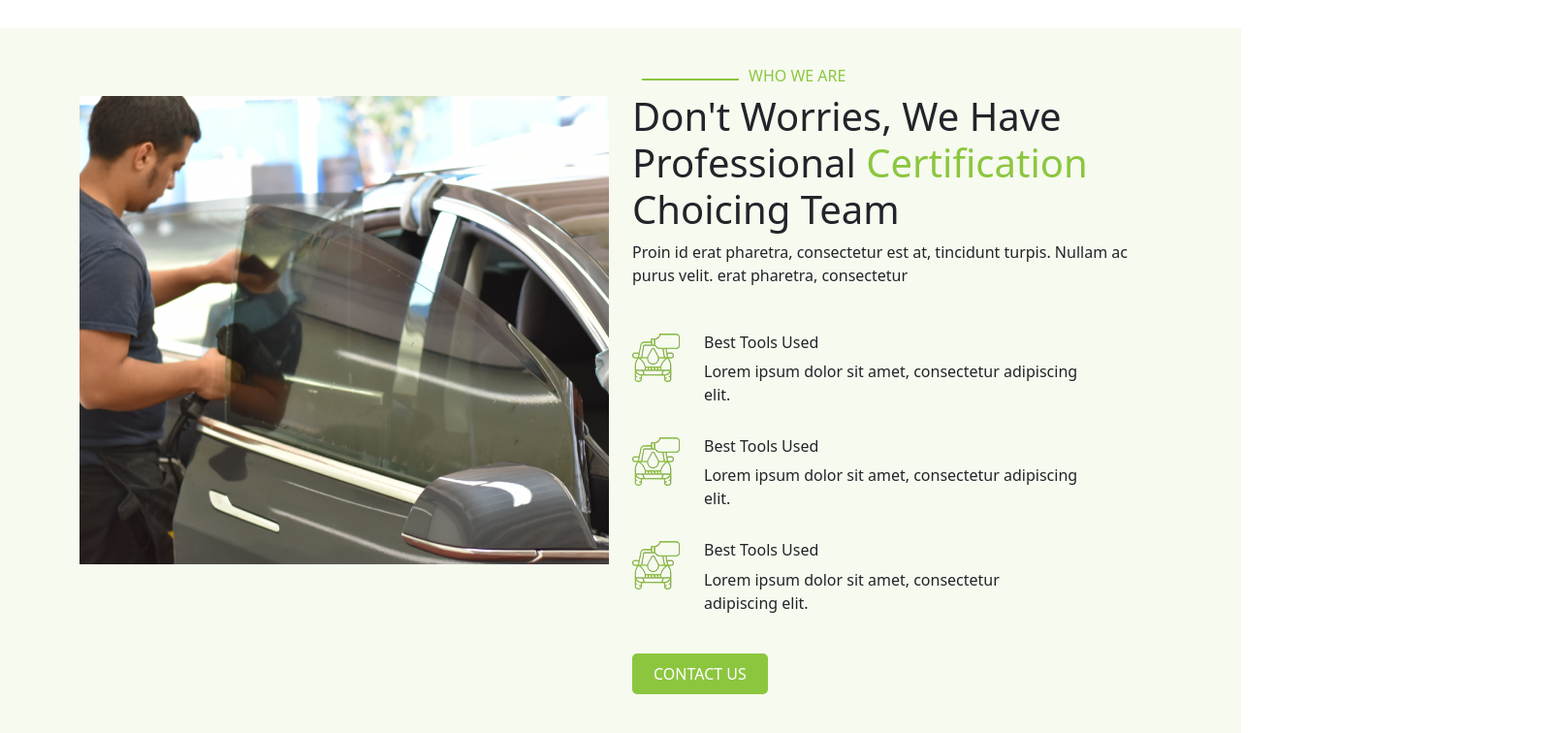
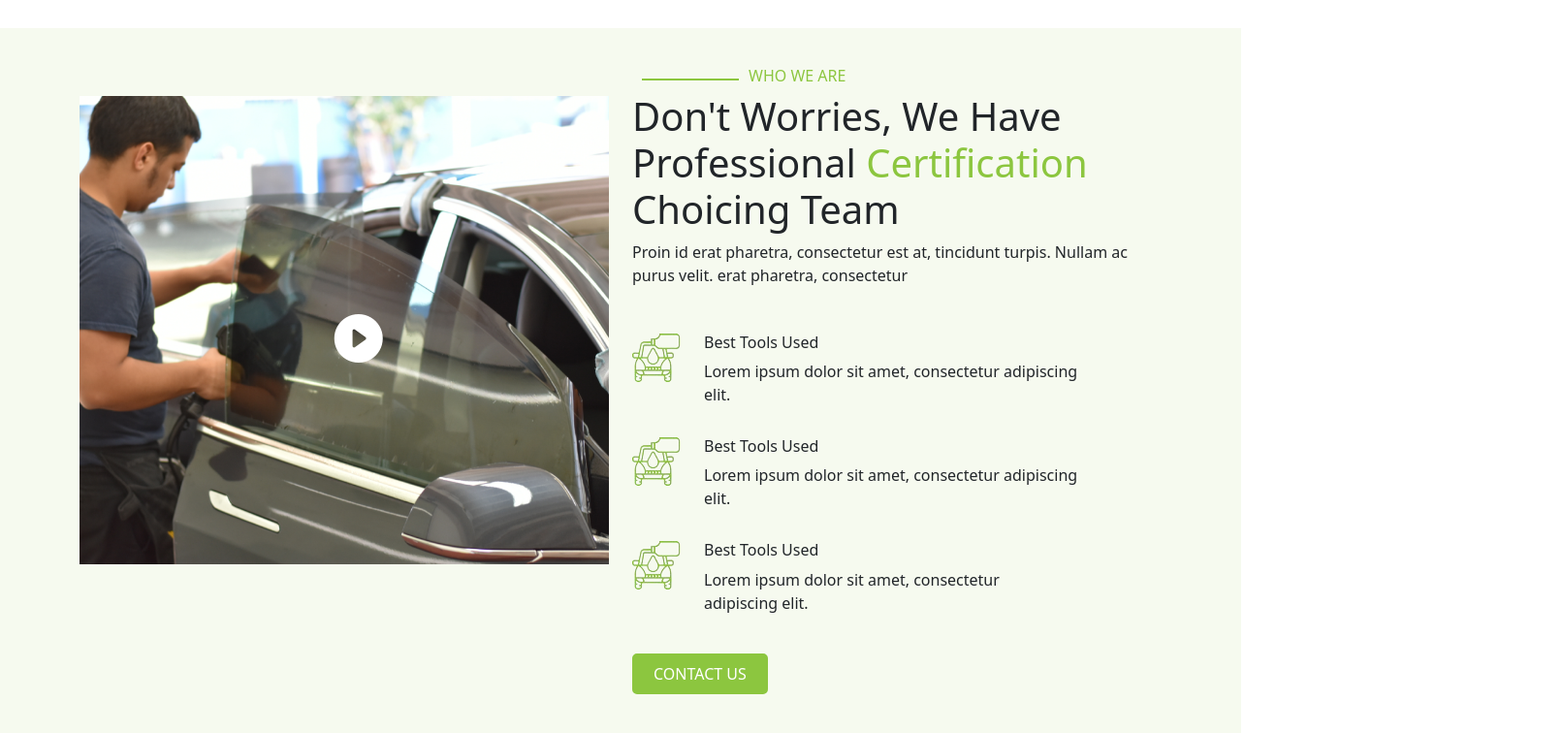
Before and after one commit to Hafiz-Zohaib/Car-Tinting-Dubai-Website, a plain HTML site: page index.html in a window 1280 px wide. Shown: the part 4851-5607 px from the top of the page at 97% size, 1613 px wide, since content can reach past the window. Drawn offline with nearby package versions, Linux system fonts and the light colour scheme.

Commit message:
last img chng
last img chng

```diff
--- a/index.html
+++ b/index.html
@@ -415,7 +415,9 @@
             <div class="col-sm-6">
                 <div class="row" id="last-img">
                     <img src="Rectangle 42.png" class="img-fluid">
-
+                    <div class="video-icon">
+                        <i class="bi bi-play-circle-fill"></i>
+                    </div>
                   </div>
                   </div>
 
--- a/style.css
+++ b/style.css
@@ -222,3 +222,12 @@ color: #FFFFFF;
     text-align: center;
 
   }
+  .video-icon {
+    position: absolute;
+   margin-top: 250px;
+    left: 76%;
+    transform: translate(-50%, -50%);
+    font-size: 50px;
+    color:white;
+
+}
```
